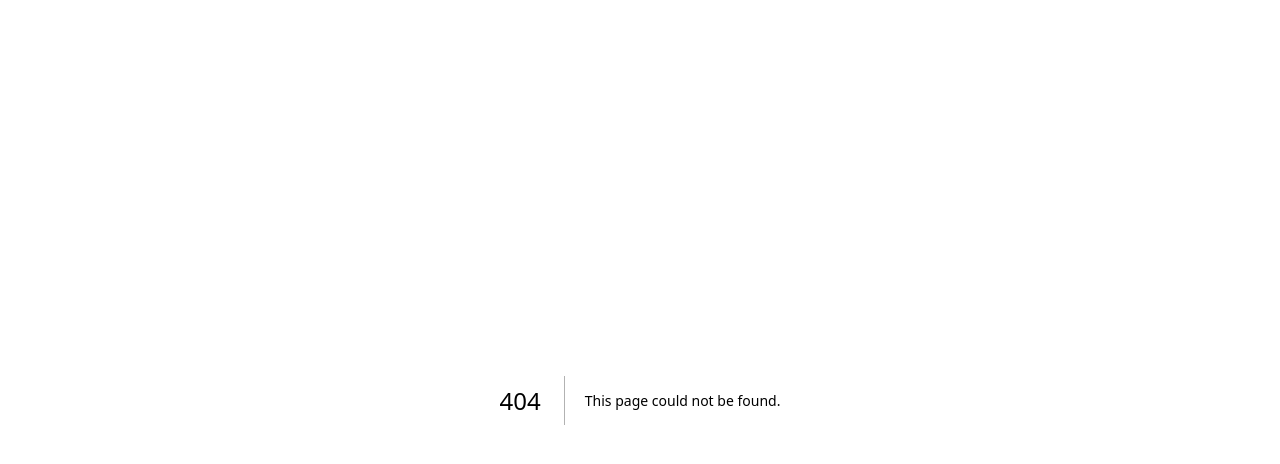
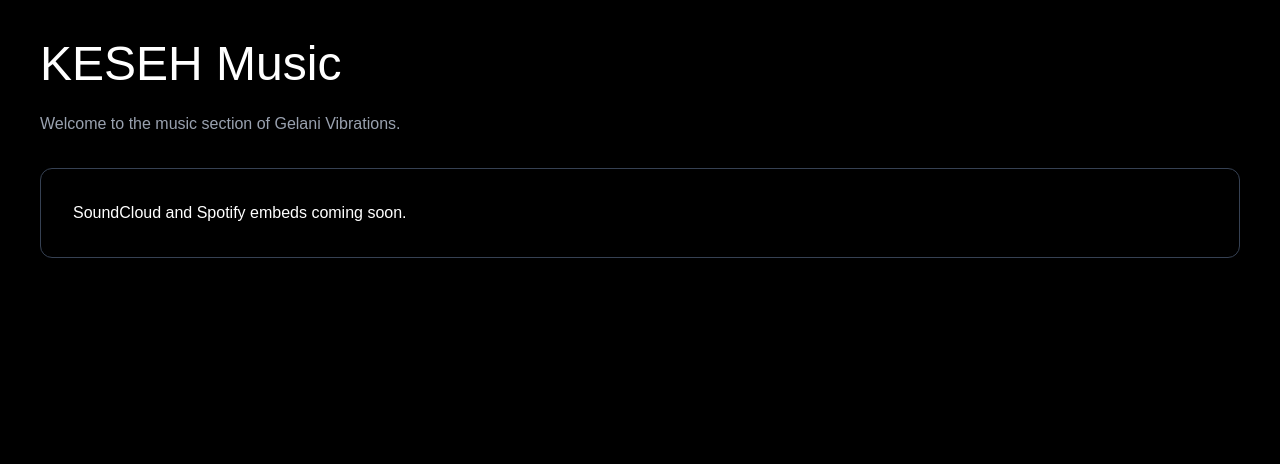
Before and after one commit to makese0327/gelani-vibrations, a Next.js app: page /music in a window 1280 px wide. Before the commit this address had no page. Shown: the top 464 px of the page. Built offline with nearby package versions, Linux system fonts and the light colour scheme.

Commit message:
update music page

```diff
--- /dev/null
+++ b/app/music/page.tsx
@@ -0,0 +1,15 @@
+export default function MusicPage() {
+  return (
+    <main className="min-h-screen bg-black text-white p-10">
+      <h1 className="text-5xl mb-6">KESEH Music</h1>
+
+      <p className="text-gray-400 mb-8">
+        Welcome to the music section of Gelani Vibrations.
+      </p>
+
+      <div className="border border-gray-700 rounded-xl p-8">
+        SoundCloud and Spotify embeds coming soon.
+      </div>
+    </main>
+  );
+}
```
